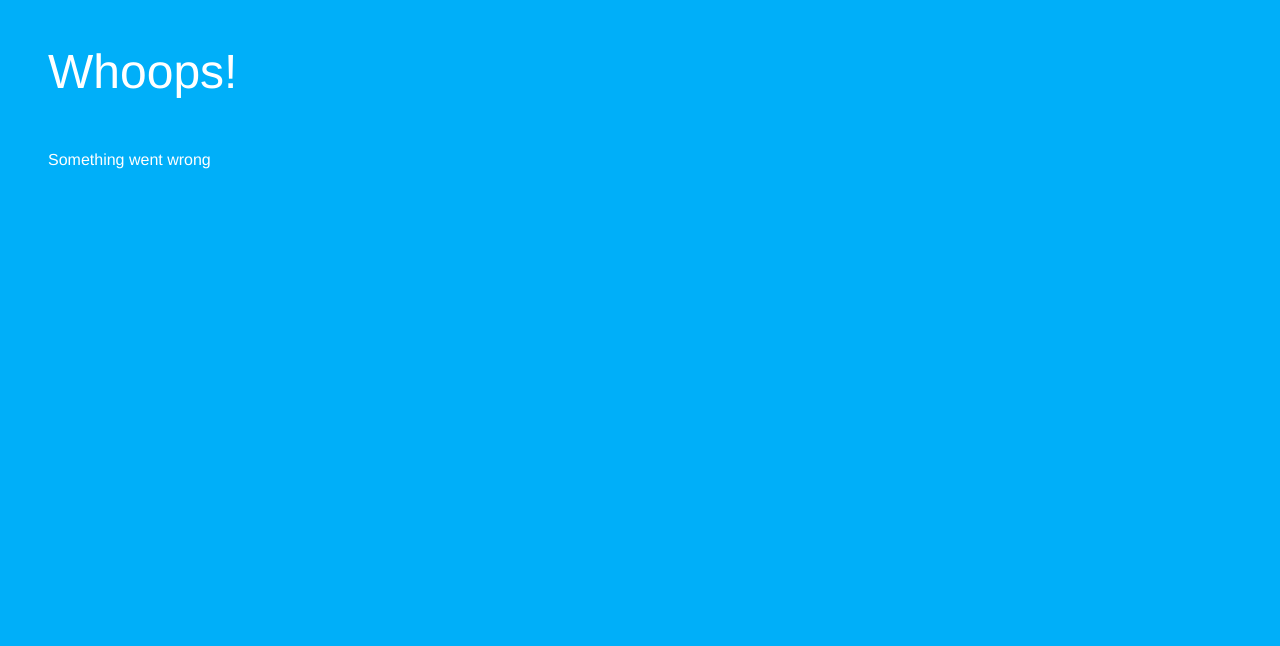
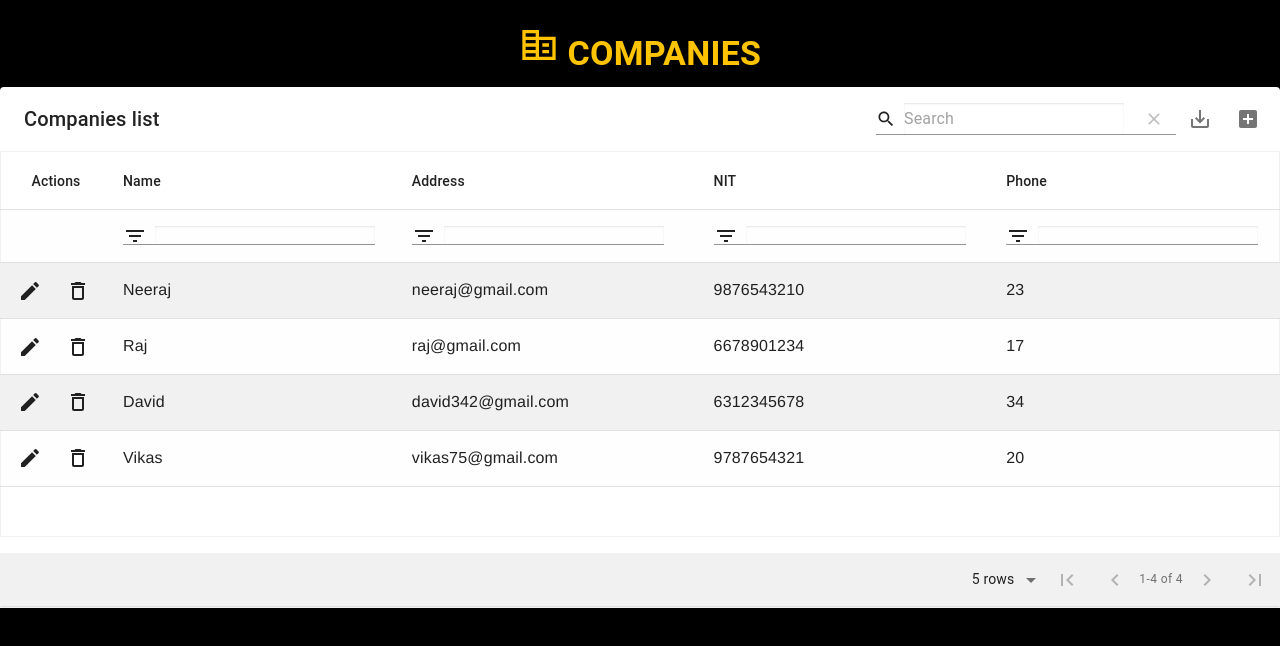
Before and after one commit to test-lite-thinking-juanluna96/frontend-react-company, a React (Create React App) app in the folder web/: page /companies in a window 1280 px wide. Shown: the top 646 px of the page. Built offline with nearby package versions, Linux system fonts and the light colour scheme.

Commit message:
feat: creating table companies

```diff
--- a/web/src/App.js
+++ b/web/src/App.js
@@ -3,7 +3,7 @@ import React from "react";
 import { BrowserRouter as Router, Route, Switch } from "react-router-dom";
 import "./App.css";
 import PageNotFound from "./components/page-not-found";
-import { Login, Register } from "./routes";
+import { Companies, Login, Register } from "./routes";
 
 
 export default function App() {
@@ -22,6 +22,7 @@ export default function App() {
         <Switch>
           <Route exact path="/login" component={Login} />
           <Route exact path="/register" component={Register} />
+          <Route exact path="/companies" component={Companies} />
           <Route component={PageNotFound} />
         </Switch>
       </Router>
--- /dev/null
+++ b/web/src/common/icons/IconsTable.js
@@ -0,0 +1,51 @@
+import AddBox from "@material-ui/icons/AddBox";
+import ArrowDownward from "@material-ui/icons/ArrowDownward";
+import Check from "@material-ui/icons/Check";
+import ChevronLeft from "@material-ui/icons/ChevronLeft";
+import ChevronRight from "@material-ui/icons/ChevronRight";
+import Clear from "@material-ui/icons/Clear";
+import DeleteOutline from "@material-ui/icons/DeleteOutline";
+import Edit from "@material-ui/icons/Edit";
+import FilterList from "@material-ui/icons/FilterList";
+import FirstPage from "@material-ui/icons/FirstPage";
+import LastPage from "@material-ui/icons/LastPage";
+import Remove from "@material-ui/icons/Remove";
+import SaveAlt from "@material-ui/icons/SaveAlt";
+import Search from "@material-ui/icons/Search";
+import ViewColumn from "@material-ui/icons/ViewColumn";
+
+import React, { forwardRef } from "react";
+
+function IconsTable() {
+  const tableIcons = {
+    Add: forwardRef((props, ref) => <AddBox {...props} ref={ref} />),
+    Check: forwardRef((props, ref) => <Check {...props} ref={ref} />),
+    Clear: forwardRef((props, ref) => <Clear {...props} ref={ref} />),
+    Delete: forwardRef((props, ref) => <DeleteOutline {...props} ref={ref} />),
+    DetailPanel: forwardRef((props, ref) => (
+      <ChevronRight {...props} ref={ref} />
+    )),
+    Edit: forwardRef((props, ref) => <Edit {...props} ref={ref} />),
+    Export: forwardRef((props, ref) => <SaveAlt {...props} ref={ref} />),
+    Filter: forwardRef((props, ref) => <FilterList {...props} ref={ref} />),
+    FirstPage: forwardRef((props, ref) => <FirstPage {...props} ref={ref} />),
+    LastPage: forwardRef((props, ref) => <LastPage {...props} ref={ref} />),
+    NextPage: forwardRef((props, ref) => <ChevronRight {...props} ref={ref} />),
+    PreviousPage: forwardRef((props, ref) => (
+      <ChevronLeft {...props} ref={ref} />
+    )),
+    ResetSearch: forwardRef((props, ref) => <Clear {...props} ref={ref} />),
+    Search: forwardRef((props, ref) => <Search {...props} ref={ref} />),
+    SortArrow: forwardRef((props, ref) => (
+      <ArrowDownward {...props} ref={ref} />
+    )),
+    ThirdStateCheck: forwardRef((props, ref) => (
+      <Remove {...props} ref={ref} />
+    )),
+    ViewColumn: forwardRef((props, ref) => <ViewColumn {...props} ref={ref} />),
+  };
+
+  return tableIcons;
+}
+
+export default IconsTable;
--- /dev/null
+++ b/web/src/components/companies/CompaniesTable.js
@@ -0,0 +1,91 @@
+import MaterialTable from "material-table";
+import React from "react";
+import IconsTable from './../../common/icons/IconsTable';
+
+const empList = [
+  {
+    id: 1,
+    name: "Neeraj",
+    email: "neeraj@gmail.com",
+    phone: 9876543210,
+    age: 23,
+  },
+  { id: 2, name: "Raj", email: "raj@gmail.com", phone: 6678901234, age: 17 },
+  {
+    id: 3,
+    name: "David",
+    email: "david342@gmail.com",
+    phone: 6312345678,
+    age: 34,
+  },
+  {
+    id: 4,
+    name: "Vikas",
+    email: "vikas75@gmail.com",
+    phone: 9787654321,
+    age: 20,
+  },
+];
+
+const columns = [
+  { title: "Name", field: "name" },
+  { title: "Address", field: "email" },
+  { title: "NIT", field: "phone" },
+  { title: "Phone", field: "age" },
+];
+
+function CompaniesTable() {
+  const [empData, setEmpData] = React.useState(empList);
+
+  return (
+    <>
+        <MaterialTable
+          title="Companies list"
+          data={empData}
+          columns={columns}
+          options={{
+            search: true,
+            paging: true,
+            filtering: true,
+            exportButton: true
+          }}
+          editable={{
+            onRowAdd: (newData) =>
+                new Promise((resolve) => {
+                    setTimeout(() => {
+                        resolve();
+                        setEmpData([...empData, newData]);
+                    }, 600);
+                }),
+            onRowUpdate: (newData, oldData) =>
+                new Promise((resolve) => {
+                    setTimeout(() => {
+                        resolve();
+                        if (oldData) {
+                            setEmpData((prev) =>
+                                prev.map((item) =>
+                                    item.id === oldData.id ? newData : item
+                                )
+                            );
+                        }
+                    }, 600);
+                }
+                ),
+            onRowDelete: (oldData) =>
+                new Promise((resolve) => {
+                    setTimeout(() => {
+                        resolve();
+                        setEmpData((prev) =>
+                            prev.filter((item) => item.id !== oldData.id)
+                        );
+                    }, 600);
+                }
+                ),
+            }}
+          icons={IconsTable()}
+        />
+    </>
+  );
+}
+
+export default CompaniesTable;
--- /dev/null
+++ b/web/src/routes/Companies.js
@@ -0,0 +1,36 @@
+import CorporateFareIcon from '@mui/icons-material/CorporateFare';
+import { Box, Typography } from '@mui/material';
+import React from 'react';
+import CompaniesTable from './../components/companies/CompaniesTable';
+
+function Companies() {
+    return (
+        <Box sx={{
+            backgroundColor: '#000000',
+            color: '#f1f1f1',
+            textAlign: 'center',
+            height: '100vh',
+            width: '100vw',
+            paddingTop: '20px',
+        }}>
+            <Typography
+                variant="h4"
+                component="div"
+                gutterBottom
+                sx={{
+                    color: '#FFC300',
+                    fontWeight: 'bold',
+                    textTransform: 'uppercase',
+                }}
+            >
+                <CorporateFareIcon sx={{
+                    fontSize: 40,
+                    marginTop: '5px',
+                     }} /> Companies
+</Typography>
+            <CompaniesTable />
+        </Box>
+     );
+}
+
+export default Companies;
--- a/web/src/routes/index.js
+++ b/web/src/routes/index.js
@@ -1,4 +1,5 @@
+import Companies from './Companies';
 import Login from "./Login";
 import Register from "./Register";
 
-export { Login, Register };
+export { Login, Register, Companies };
```
Also changed, not shown: web/package.json (+6 -1 lines), 1 other file (tests, documents, lock files or other folders).
